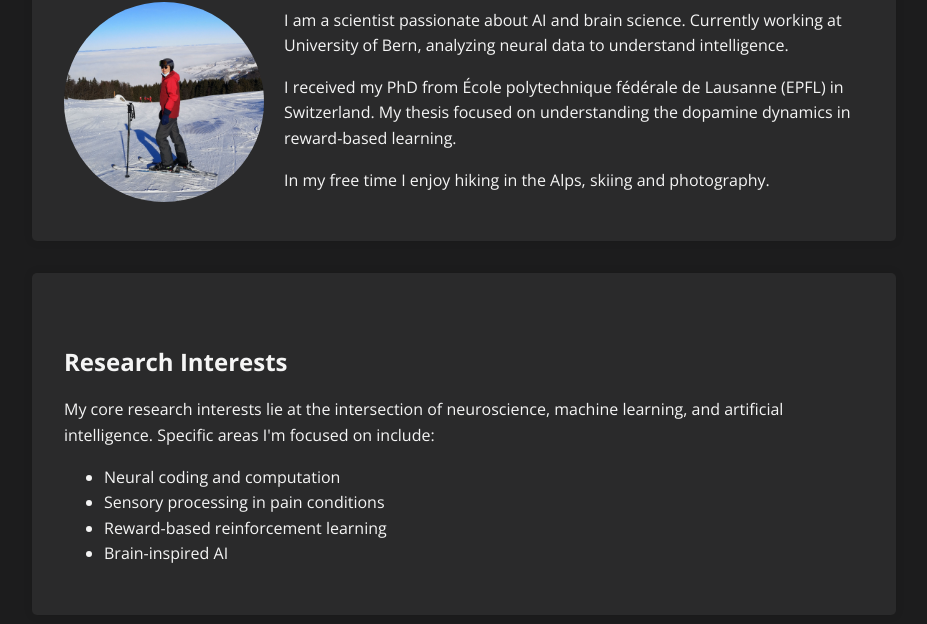
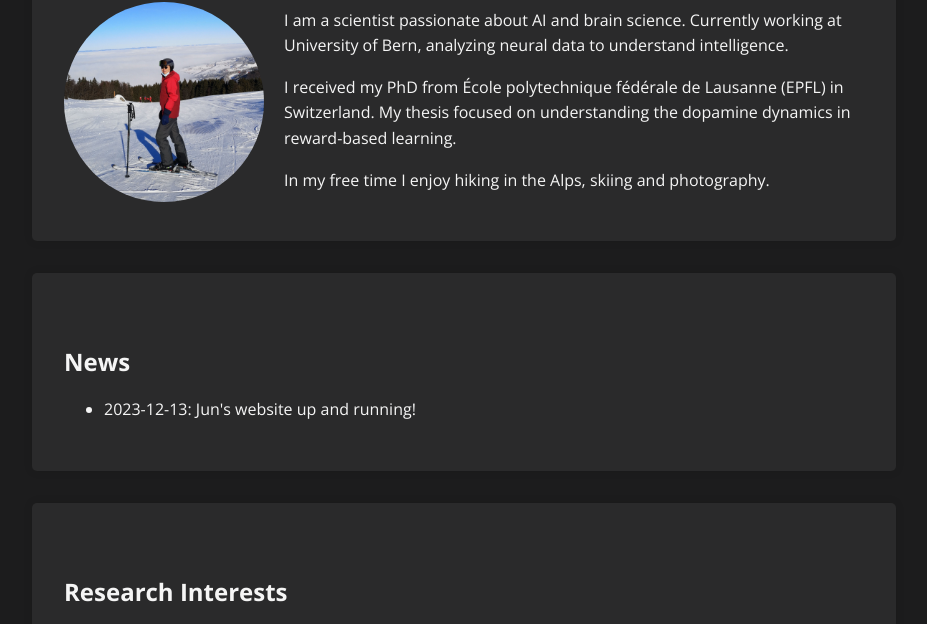
Before and after one commit to junhuang7/junhuang7.github.io, a plain HTML site: page index.html in a window 1280 px wide. Shown: the part 163-787 px from the top of the page, without its empty margins (176-1103 px from the left). Drawn offline with nearby package versions, Linux system fonts and the light colour scheme.

Commit message:
news section added

```diff
--- a/index.html
+++ b/index.html
@@ -223,6 +223,14 @@
     <p>In my free time I enjoy hiking in the Alps, skiing and photography.</p>
   </div>
 
+  <div id="news" class="section">
+    <h2>News</h2>
+
+    <ul>
+      <li>2023-12-13: Jun's website up and running!</li>
+    </ul>
+  </div>
+
   <div id="research" class="section">
     <h2>Research Interests</h2>
 
```
